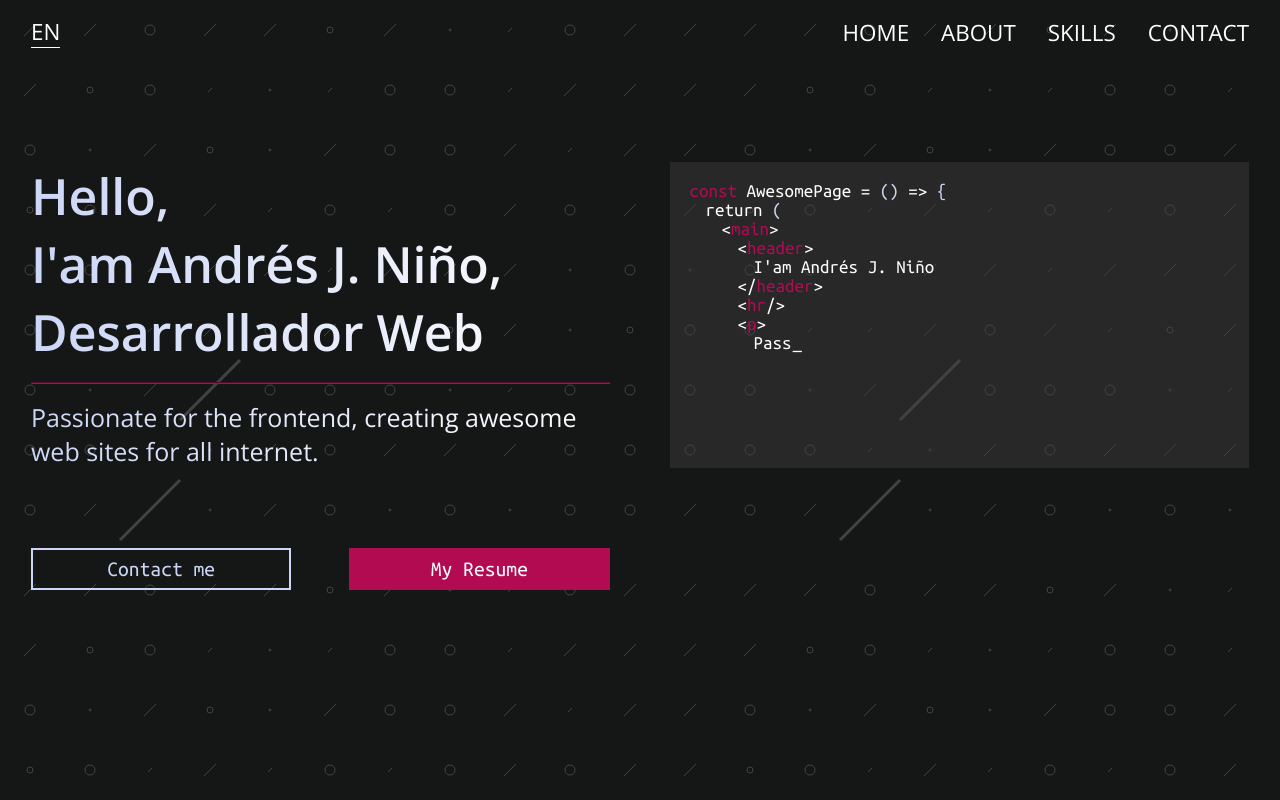
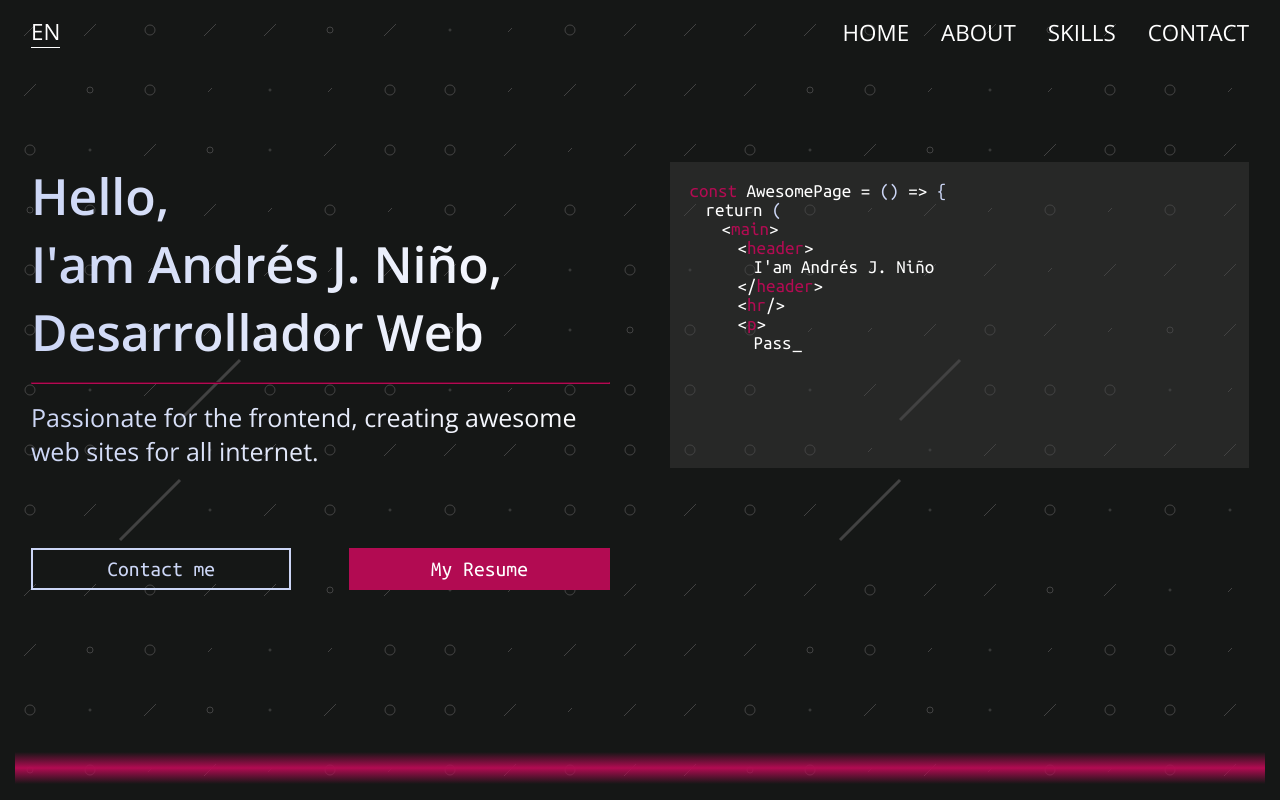
Before and after one commit to AndresJoaquinNino/my-web-site, a React (Create React App) app: page / in a window 1280 px wide. Built offline with nearby package versions, Linux system fonts and the light colour scheme; the HTML template or start-up script is replaced by a standard one.

Commit message:
creating a gradient bg

```diff
--- a/src/App.js
+++ b/src/App.js
@@ -1,6 +1,6 @@
 import './App.scss';
+import Navbar from './components/Navbar';
 import Hero from './components/Hero';
-import Navbar from './components/Navbar';
 
 const App = () => {
     return (
@@ -9,6 +9,9 @@ const App = () => {
                 <Navbar/>
                 <Hero/>
             </div>
+            <div className="page gradient-bg">
+
+            </div>
         </div>
     );
 }
--- a/src/App.scss
+++ b/src/App.scss
@@ -25,7 +25,8 @@ body{
 }
 .wrapper{
     display: flex;
-    justify-content: center;
+    flex-direction: column;
+    align-items: center;
 }
 
 .page{
@@ -42,6 +43,10 @@ body{
     width: 100%;
     height: 100%;
     overflow: scroll;
+}
+
+.gradient-bg{
+    background: linear-gradient(transparent,colors.$primary,transparent);
 }
 
 .gradient-text{
```
